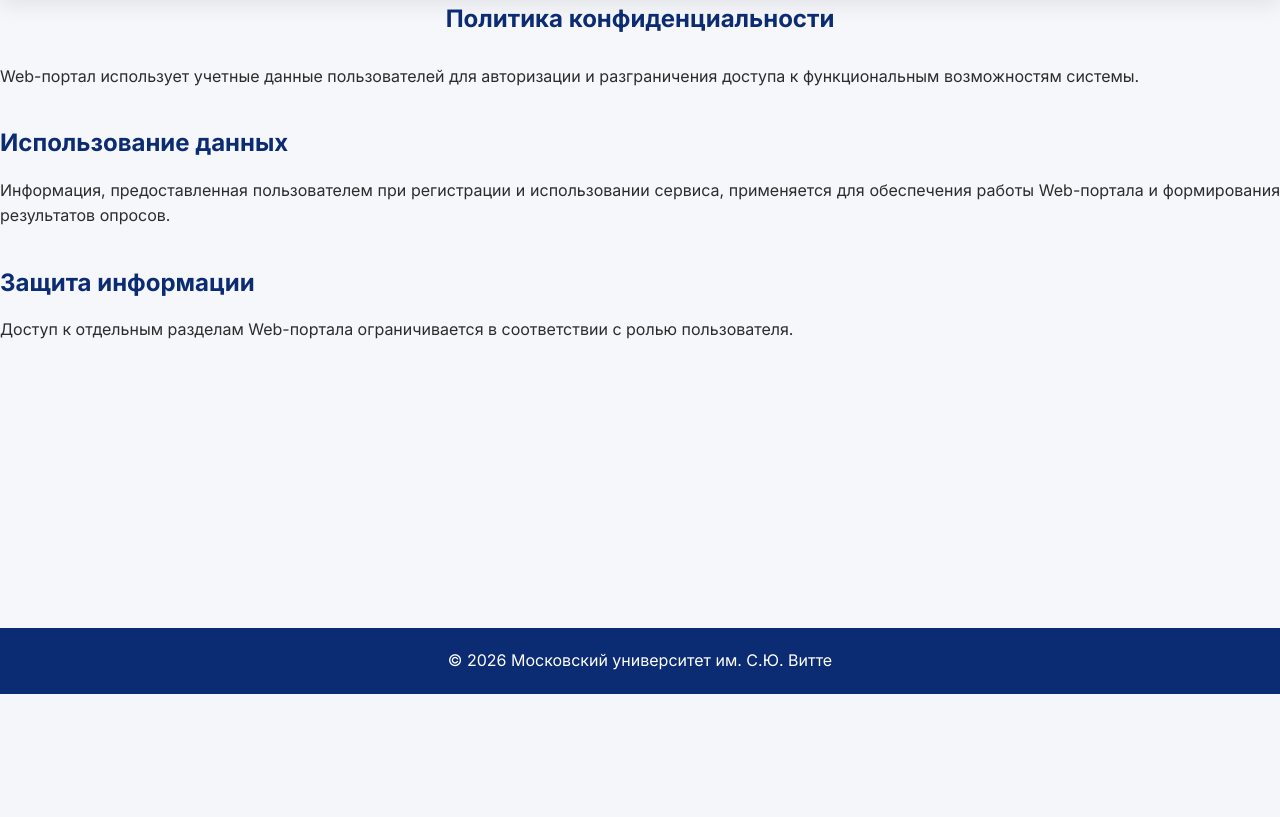
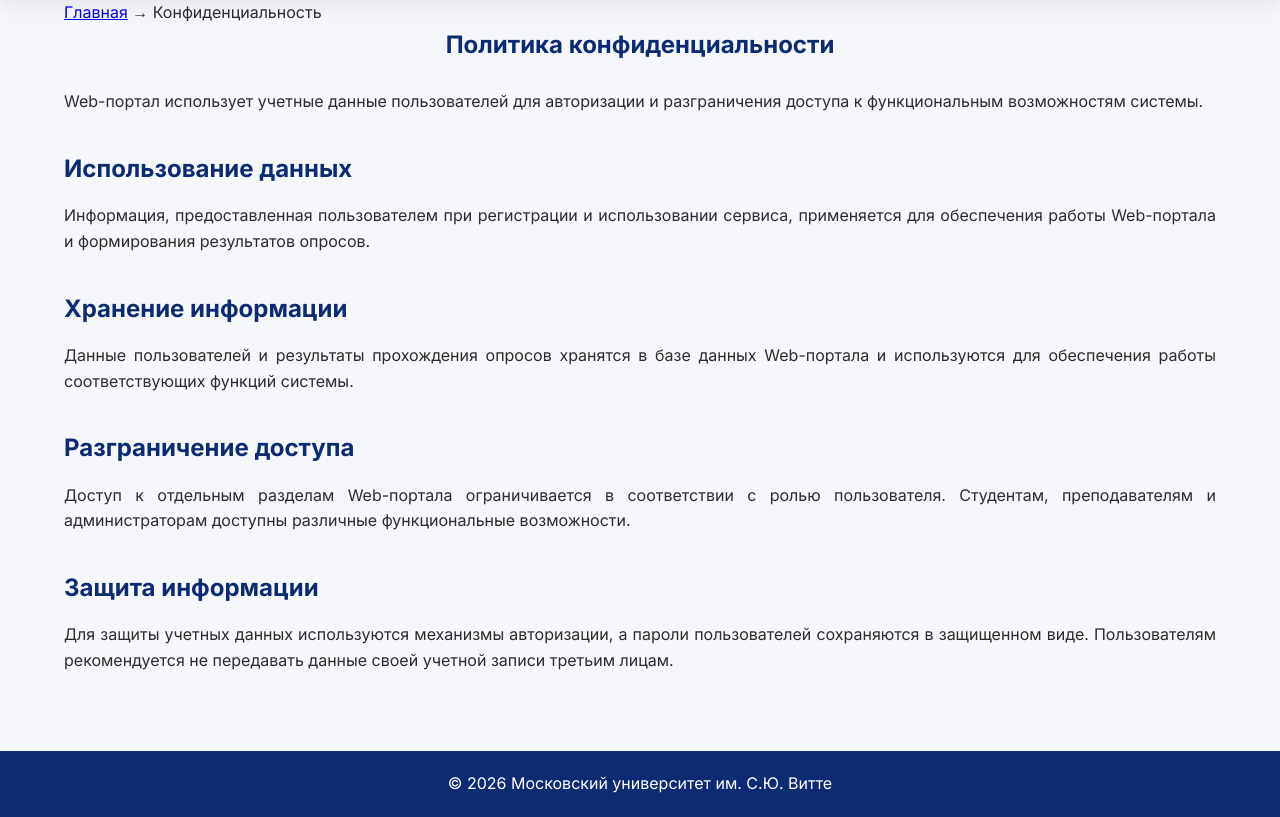
Before and after one commit to Yterror/vkr-web-portal, a PHP site: page /privacy.php in a window 1280 px wide. Shown: the part 106-923 px from the top of the page. Before the commit the page ends 800 px from the top, so only its background shows below. Run offline with PHP 8.4, Linux system fonts and the light colour scheme.

Commit message:
privacy
расширено содержание политики конфиденциальности

```diff
--- a/privacy.php
+++ b/privacy.php
@@ -16,9 +16,12 @@ session_start();
 
     <link rel="preconnect" href="https://fonts.googleapis.com">
 
-    <link rel="preconnect" href="https://fonts.gstatic.com" crossorigin>
+    <link rel="preconnect"
+          href="https://fonts.gstatic.com"
+          crossorigin>
 
-    <link href="https://fonts.googleapis.com/css2?family=Inter:wght@300;400;500;600;700&display=swap" rel="stylesheet">
+    <link href="https://fonts.googleapis.com/css2?family=Inter:wght@300;400;500;600;700&display=swap"
+          rel="stylesheet">
 
     <link rel="stylesheet" href="css/style.css">
 
@@ -33,8 +36,11 @@ session_start();
         <div class="logo">
 
             <a href="index.php">
+
                 <span>МУИВ</span>
+
                 <small>Web-портал опросов</small>
+
             </a>
 
         </div>
@@ -43,8 +49,9 @@ session_start();
 
             <ul class="menu">
 
-                <li><a href="index.php">Главная</a></li>
-
+                <li>
+                    <a href="index.php">Главная</a>
+                </li>
 
             </ul>
 
@@ -58,11 +65,24 @@ session_start();
 
 <section class="about">
 
+    <div class="container">
+
+        <div class="breadcrumbs">
+
+            <a href="index.php">Главная</a>
+
+            <span>→</span>
+
+            <span>Конфиденциальность</span>
+
+        </div>
+
         <h1>Политика конфиденциальности</h1>
 
         <p>
             Web-портал использует учетные данные пользователей для
-        авторизации и разграничения доступа к функциональным возможностям системы.
+            авторизации и разграничения доступа к функциональным
+            возможностям системы.
         </p>
 
         <h2>Использование данных</h2>
@@ -73,12 +93,32 @@ session_start();
             Web-портала и формирования результатов опросов.
         </p>
 
+        <h2>Хранение информации</h2>
+
+        <p>
+            Данные пользователей и результаты прохождения опросов
+            хранятся в базе данных Web-портала и используются для
+            обеспечения работы соответствующих функций системы.
+        </p>
+
+        <h2>Разграничение доступа</h2>
+
+        <p>
+            Доступ к отдельным разделам Web-портала ограничивается
+            в соответствии с ролью пользователя. Студентам, преподавателям
+            и администраторам доступны различные функциональные возможности.
+        </p>
+
         <h2>Защита информации</h2>
 
         <p>
-        Доступ к отдельным разделам Web-портала ограничивается
-        в соответствии с ролью пользователя.
+            Для защиты учетных данных используются механизмы авторизации,
+            а пароли пользователей сохраняются в защищенном виде.
+            Пользователям рекомендуется не передавать данные своей учетной
+            записи третьим лицам.
         </p>
+
+    </div>
 
 </section>
 
```
Lines whose indentation alone changed are shown as unchanged.
